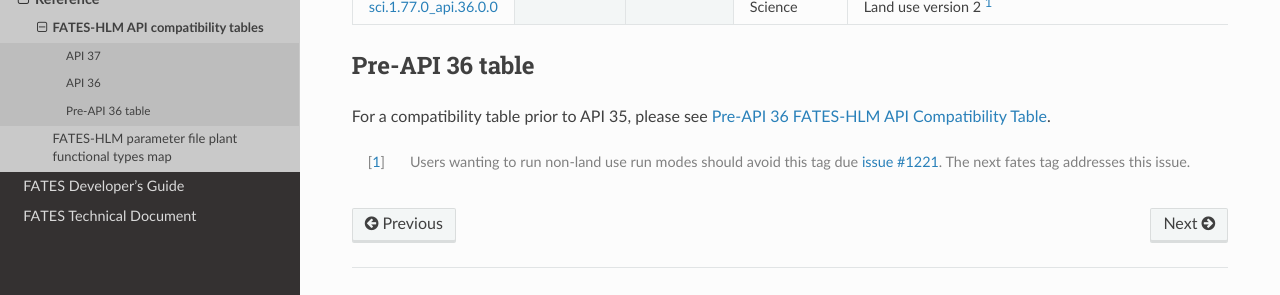
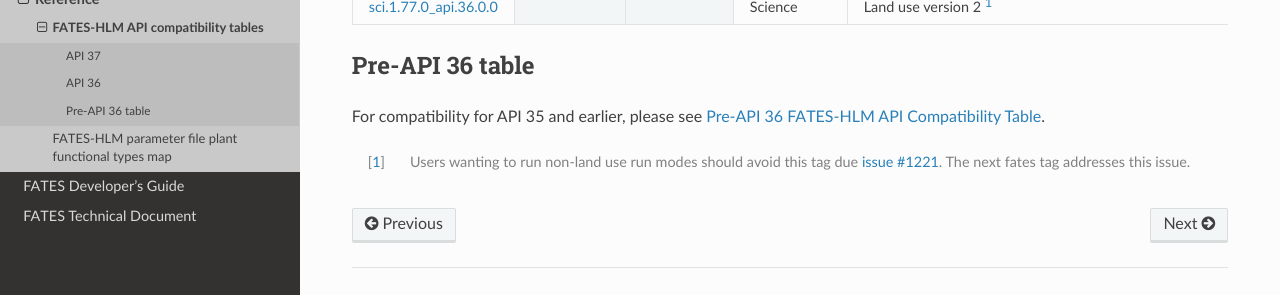
Before and after one commit to NGEET/fates-users-guide, a Sphinx documentation site: the page built from docs/source/user/release-tags-compat-table.rst, in a window 1280 px wide and 900 px high, scrolled down 505 px. Shown: the part 527-822 px from the top of the window. Built offline with Sphinx 7.4.7 and the Read the Docs theme 3.1.0, drawn with Linux system fonts in a browser that asks for light colours.

Commit message:
Reword text

```diff
--- a/docs/source/user/release-tags-compat-table.rst
+++ b/docs/source/user/release-tags-compat-table.rst
@@ -50,7 +50,7 @@ API 36 captures updates and additions to the interface code for passing a new la
 Pre-API 36 table
 ----------------
 
-For a compatibility table prior to API 35, please see :doc:`/user/Table-of-FATES-API-and-HLM-STATUS`.
+For compatibility for API 35 and earlier, please see :doc:`/user/Table-of-FATES-API-and-HLM-STATUS`.
 
 ..
    For a compatibility table prior to API 35, please see :doc:`/user/HLM-FATES-PFT-map`.
```
